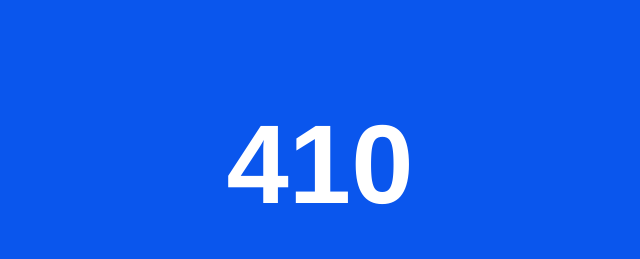
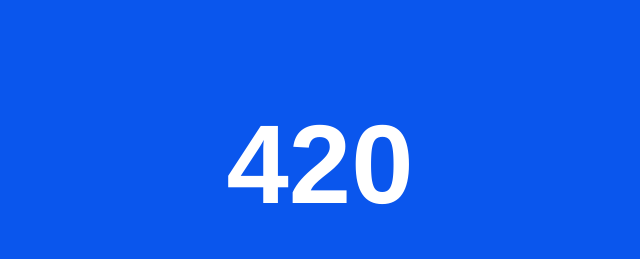
Before and after one commit to laurynasant/404-page, a plain HTML site: page index.html in a window 1280 px wide. Shown: the top 259 px of the page, without its empty margins (320-960 px from the left). Drawn offline with Linux system fonts and the light colour scheme.

Commit message:
Naujas pakeitimas

```diff
--- a/index.html
+++ b/index.html
@@ -6,7 +6,7 @@
     <link rel="stylesheet" href="style.css">
   </head>
   <body>
-    <h1 id="title">410</h1>
+    <h1 id="title">420</h1>
     <h2>Page found</h2>
     <p>
       Please try one of the following pages
```
